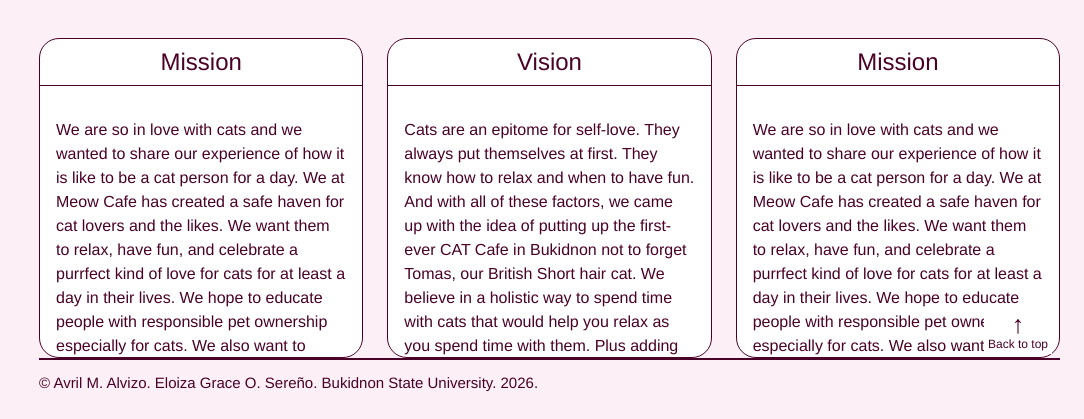
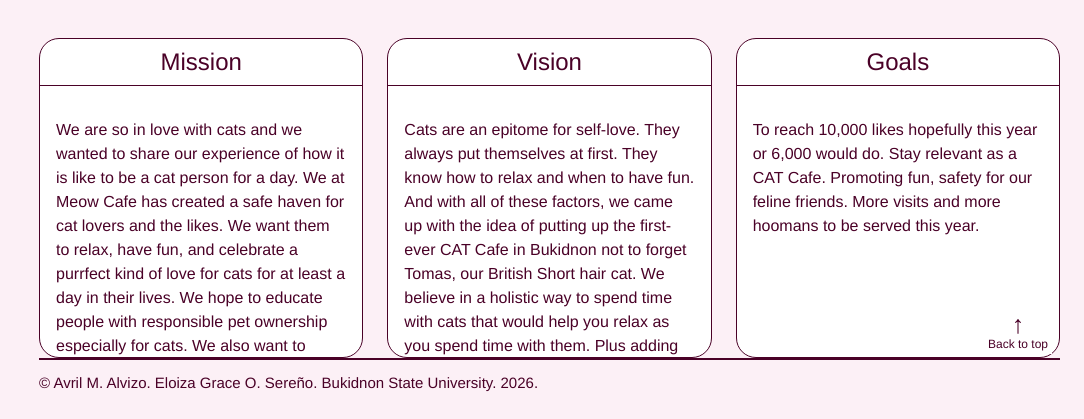
Before and after one commit to 2601105536-star/meowcafe, a plain HTML site: page index.html in a window 1280 px wide. Shown: the part 787-1206 px from the top of the page, without its empty margins (196-1280 px from the left). Drawn offline with Linux system fonts and the light colour scheme.

Commit message:
Update index.html

```diff
--- a/index.html
+++ b/index.html
@@ -52,9 +52,9 @@
             </div>
             <div id="mission">
             <section class="panel">
-                <h2>Mission</h2>
+                <h2>Goals</h2>
                 <div class="scroll">
-                    <p>We are so in love with cats and we wanted to share our experience of how it is like to be a cat person for a day. We at Meow Cafe has created a safe haven for cat lovers and the likes. We want them to relax, have fun, and celebrate a purrfect kind of love for cats for at least a day in their lives. We hope to educate people with responsible pet ownership especially for cats. We also want to promote foster care for stray cats as part of our Corporate Social Responsibility.</p>
+                    <p>To reach 10,000 likes hopefully this year or 6,000 would do. Stay relevant as a CAT Cafe. Promoting fun, safety for our feline friends. More visits and more hoomans to be served this year.
                 </div>
             </section>
         </div>
```
